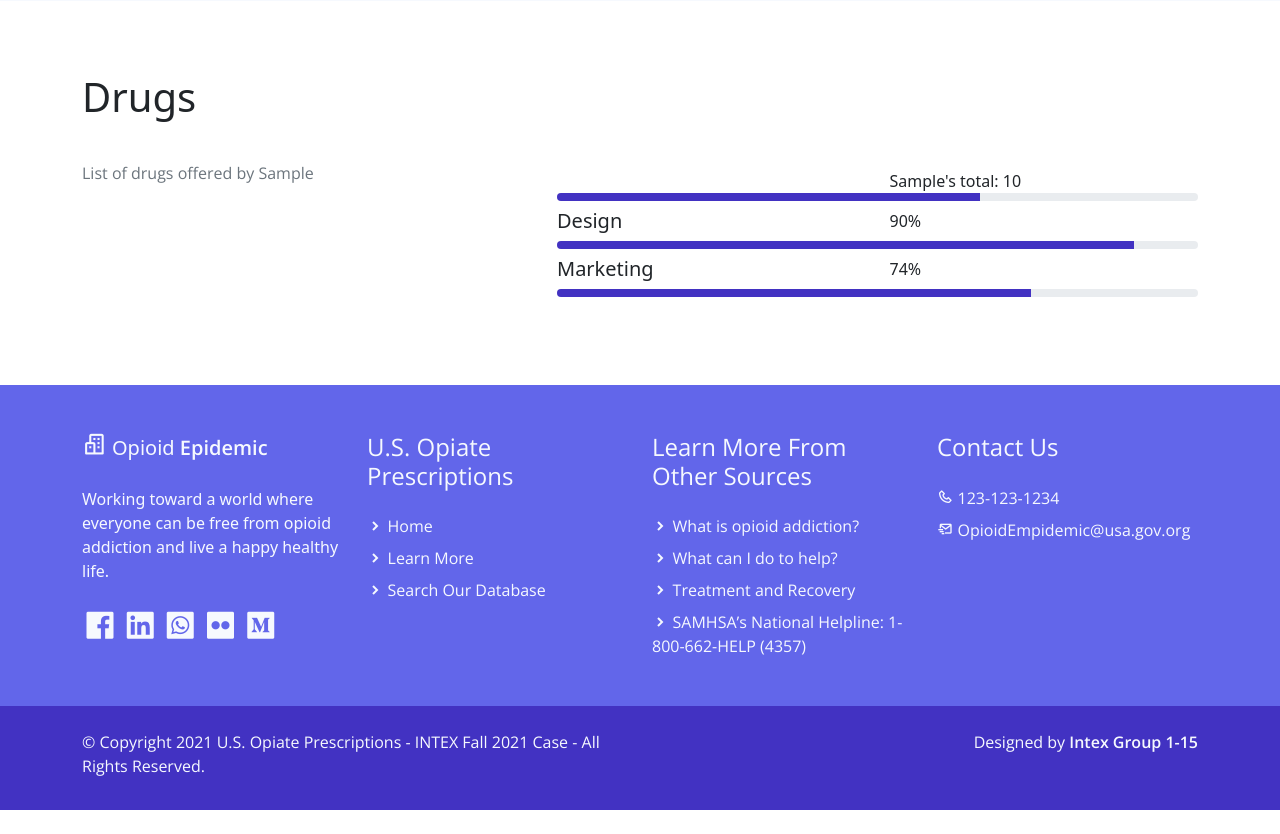
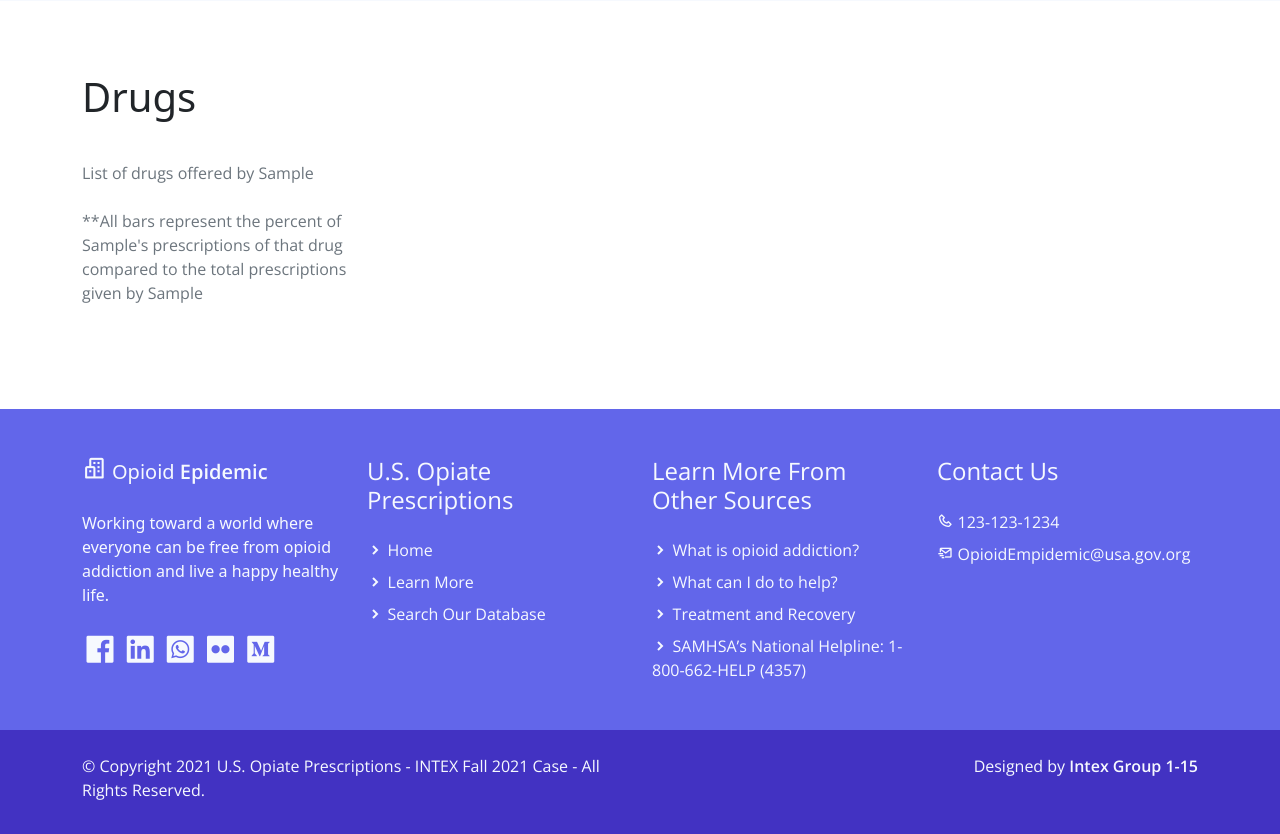
Before and after one commit to IS-Core-1-15/intex, a Django app: page /detail/person/1 in a window 1280 px wide. Shown: the part 457-1291 px from the top of the page. Before the commit the page ends 1267 px from the top, so only its background shows below. Run offline with Django 3.2, Linux system fonts and the light colour scheme; tables that the repository leaves empty hold one stand-in row (values such as "Sample post"); parts of the project's set-up code (start-up, migrations or seed data) failed here and were passed over; some libraries are stand-ins or nearby versions.

Commit message:
person detail page done

```diff
--- a/DrugApp/models.py
+++ b/DrugApp/models.py
@@ -49,6 +49,7 @@ class PdPrescriber(models.Model):
     specialty = models.CharField(max_length=62)
     isopioidprescriber = models.CharField(max_length=5)
     totalprescriptions = models.IntegerField()
+    drugs = models.ManyToManyField(PdDrugs, through='PdTriple')
     abilify = models.IntegerField()
     acetaminophencodeine = models.IntegerField()
     acyclovir = models.IntegerField()
--- a/DrugApp/views.py
+++ b/DrugApp/views.py
@@ -1,5 +1,8 @@
+from django.db.models import Avg, Sum
+from django.db.models.aggregates import Max
 from django.shortcuts import render
 from .models import *
+import math
 
 # Create your views here.
 
@@ -51,11 +54,21 @@ def aboutPageView(request):
     return render(request, 'DrugApp/about.html')
 
 def personDetailPageView(request, id):
-    triple = PdTriple.objects.get(prescriberid=id)
+    person = PdPrescriber.objects.get(npi=id)
+    drugs = person.drugs.all()
+
+    for drug in drugs:
+        drugQty = PdTriple.objects.get(prescriberid=id, drugname=drug.drugname)
+        mymax = PdTriple.objects.filter(prescriberid=id).aggregate(Sum('qty'))
+        drug.sum = mymax['qty__sum']
+        drug.qty = drugQty.qty
+        avg = PdTriple.objects.filter(drugname=drug.drugname).aggregate(Avg('qty'))
+        drug.avg = round(avg['qty__avg'], 2)
+        drug.percent = math.floor((drug.qty / drug.sum) * 100)
 
     context = {
-        'info': triple.prescriberid,
-        'drug_info': triple,
+        'info': person,
+        'drugs': drugs,
     }
 
     return render(request, 'DrugApp/details/p_detail.html', context)
--- a/templates/DrugApp/details/p_detail.html
+++ b/templates/DrugApp/details/p_detail.html
@@ -40,40 +40,24 @@
                 <div class="col-md-5">
                     <p class="text-muted col-lg-8 light-300">
                         List of drugs offered by {{info.fname}}
+                        <br><br>
+                        **All bars represent the percent of {{info.fname}}'s prescriptions of that drug compared to the total prescriptions given by {{info.fname}}
                     </p>
                 </div>
                 <div class="creative-progress col-md-7">
 
+                    {% for drug in drugs%}
                     <div class="row mt-4 mt-sm-2">
                         <div class="col-6">
-                            <h4 class="h5">{{drug_info.drugname}}</h4>
+                            <h4 class="h5">{{drug.drugname}}</h4>
                         </div>
-                        <div class="col-6 text-right">{{info.fname}}'s total: {{drug_info.qty}}</div>
+                        <div class="col-6 text-right">{{info.fname}}'s total: {{drug.qty}} ({{drug.percent}}%)</div>
                     </div>
                     <div class="progress">
-                        <div class="progress-bar" role="progressbar" style="width: 66%" aria-valuenow="66" aria-valuemin="0" aria-valuemax="100"></div>
+                        <div class="progress-bar" role="progressbar" style="width: {{drug.percent}}%" aria-valuenow="{{drug.percent}}" aria-valuemin="0" aria-valuemax="{{drug.sum}}"></div>
                     </div>
-
-                    <div class="row mt-4 mt-sm-2">
-                        <div class="col-6">
-                            <h4 class="h5">Design</h4>
-                        </div>
-                        <div class="col-6 text-right">90%</div>
-                    </div>
-                    <div class="progress">
-                        <div class="progress-bar" role="progressbar" style="width: 90%" aria-valuenow="90" aria-valuemin="0" aria-valuemax="100"></div>
-                    </div>
-
-
-                    <div class="row mt-4 mt-sm-2">
-                        <div class="col-6">
-                            <h4 class="h5">Marketing</h4>
-                        </div>
-                        <div class="col-6 text-right">74%</div>
-                    </div>
-                    <div class="progress">
-                        <div class="progress-bar" role="progressbar" style="width: 74%" aria-valuenow="74" aria-valuemin="0" aria-valuemax="100"></div>
-                    </div>
+                    Average quantity: {{drug.avg}}
+                    {% endfor %}
 
                 </div>
             </div>
```
